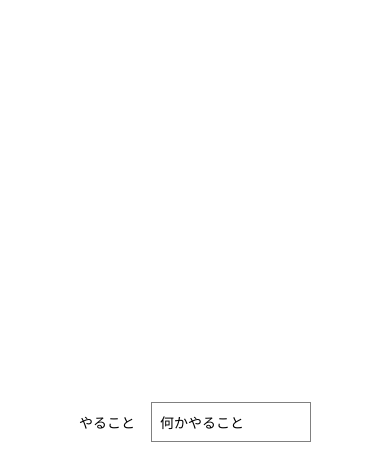
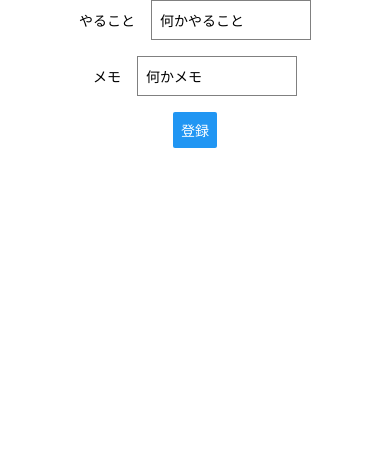
Before and after one commit to sqrmyy/TodoAppExpo, a React Native app: screen / in a window 390 px wide. Shown: the top 468 px of the page. Built offline with nearby package versions, Linux system fonts and the light colour scheme.

Commit message:
add form

```diff
--- a/App.js
+++ b/App.js
@@ -1,19 +1,29 @@
 import React, { Component } from 'react';
-import { StyleSheet, Text, View, TextInput } from 'react-native';
+import {
+  StyleSheet,
+  Text,
+  View,
+  TextInput,
+  Button,
+  FlatList,
+  SafeAreaView,
+} from 'react-native';
 
 export default class App extends Component {
   constructor(props) {
     super(props);
     this.state = {
       todoValue: '',
+      memoValue: '',
+      todoList: [],
     };
   }
 
   render() {
-    const { todoValue } = this.state;
+    const { todoValue, memoValue, todoList } = this.state;
 
     return (
-      <View style={styles.container}>
+      <SafeAreaView style={styles.container}>
         <View style={styles.formGroup}>
           <Text style={styles.formLabel}>やること</Text>
           <TextInput
@@ -23,7 +33,43 @@ export default class App extends Component {
             onChangeText={(v) => this.setState({ todoValue: v })}
           />
         </View>
-      </View>
+        <View style={styles.formGroup}>
+          <Text style={styles.formLabel}>メモ</Text>
+          <TextInput
+            style={styles.formControl}
+            value={memoValue}
+            placeholder='何かメモ'
+            onChangeText={(v) => this.setState({ memoValue: v })}
+          />
+        </View>
+        <Button
+          title='登録'
+          onPress={() => {
+            const newList = todoList.concat({
+              todo: todoValue,
+              memo: memoValue,
+            });
+            this.setState({
+              todoValue: '',
+              memoValue: '',
+              todoList: newList,
+            });
+          }}
+        />
+        <FlatList
+          style={styles.listBox}
+          data={todoList}
+          renderItem={({ item }) => {
+            return (
+              <View style={styles.listItem}>
+                <Text>{item.todo}</Text>
+                <Text>{item.memo}</Text>
+              </View>
+            );
+          }}
+          keyExtractor={(item) => item.todo}
+        />
+      </SafeAreaView>
     );
   }
 }
@@ -31,6 +77,7 @@ export default class App extends Component {
 const styles = StyleSheet.create({
   container: {
     flex: 1,
+    flexDirection: 'column',
     backgroundColor: '#fff',
     alignItems: 'center',
     justifyContent: 'center',
@@ -39,6 +86,7 @@ const styles = StyleSheet.create({
     flexDirection: 'row',
     alignItems: 'center',
     justifyContent: 'center',
+    marginBottom: 16,
   },
   formLabel: {
     paddingRight: 16,
@@ -50,4 +98,12 @@ const styles = StyleSheet.create({
     borderColor: 'gray',
     borderWidth: 1,
   },
+  listItem: {
+    height: 64,
+    width: 200,
+    marginBottom: 16,
+    padding: 16,
+    borderColor: 'gray',
+    borderWidth: 1,
+  },
 });
```
